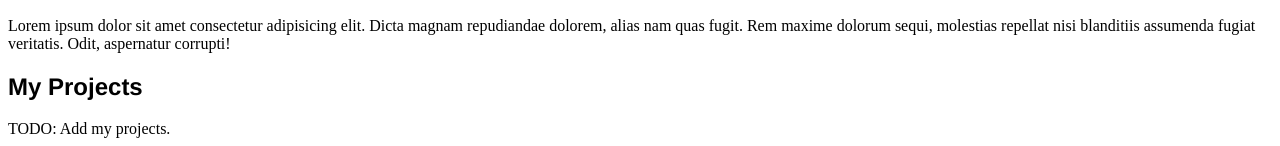
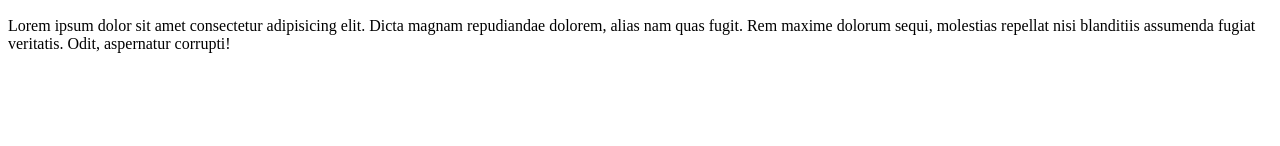
Before and after one commit to jonathanjwatson/fsf-ft-03-portfolio, a plain HTML site: page index.html in a window 1280 px wide. Shown: the part 690-836 px from the top of the page. After the commit the page ends 800 px from the top, so only its background shows below. Drawn offline with Linux system fonts and the light colour scheme.

Commit message:
removed portfolio section

```diff
--- a/index.html
+++ b/index.html
@@ -35,10 +35,6 @@
           aspernatur corrupti!
         </p>
       </section>
-      <section id="projects">
-        <h2>My Projects</h2>
-        TODO: Add my projects.
-      </section>
     </main>
   </body>
 </html>
```
